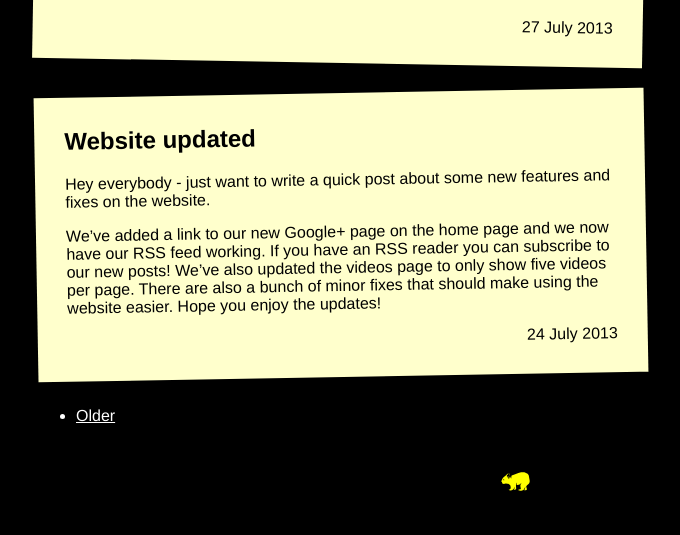
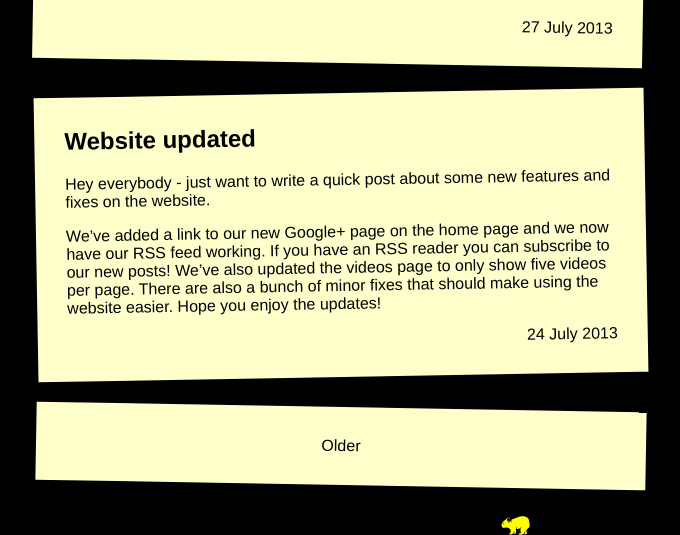
Before and after one commit to KovuTheHusky/incarceratedwombats.com, a Jekyll site: the page built from index.md, in a window 1280 px wide. Shown: the part 1956-2491 px from the top of the page, without its empty margins (124-804 px from the left). Built offline with Jekyll 4.4.1, drawn with Linux system fonts in a browser that asks for light colours; the list of posts is cut into pages by our own code; before the commit the page ends 2447 px from its top, so only the background shows below that.

Commit message:
Clean up pagination on index

```diff
--- a/index.md
+++ b/index.md
@@ -15,18 +15,14 @@ pagination:
 {% endfor %}
 
 {% if paginator.total_pages > 1 %}
-<ul class="pagination">
+<div class="pagination">
   {% if paginator.previous_page %}
-  <li>
-    <a href="{{ paginator.previous_page_path | replace: 'index.html', '' | prepend: site.baseurl }}">Newer</a>
-  </li>
+    <a class="prev" href="{{ paginator.previous_page_path | replace: 'index.html', '' | prepend: site.baseurl }}">Newer</a>
   {% endif %}
   {% if paginator.next_page %}
-  <li>
-    <a href="{{ paginator.next_page_path | replace: 'index.html', '' | prepend: site.baseurl }}">Older</a>
-  </li>
+    <a class="next" href="{{ paginator.next_page_path | replace: 'index.html', '' | prepend: site.baseurl }}">Older</a>
   {% endif %}
-</ul>
+</div>
 {% endif %}
 
   </div>
```
